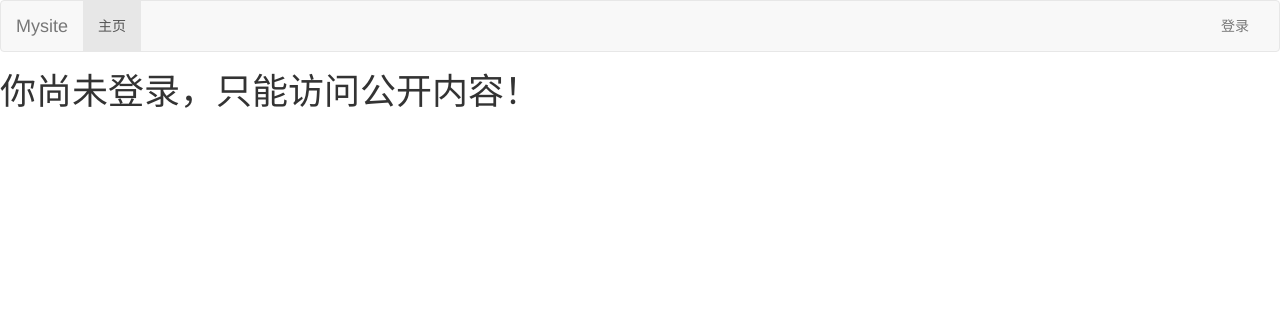
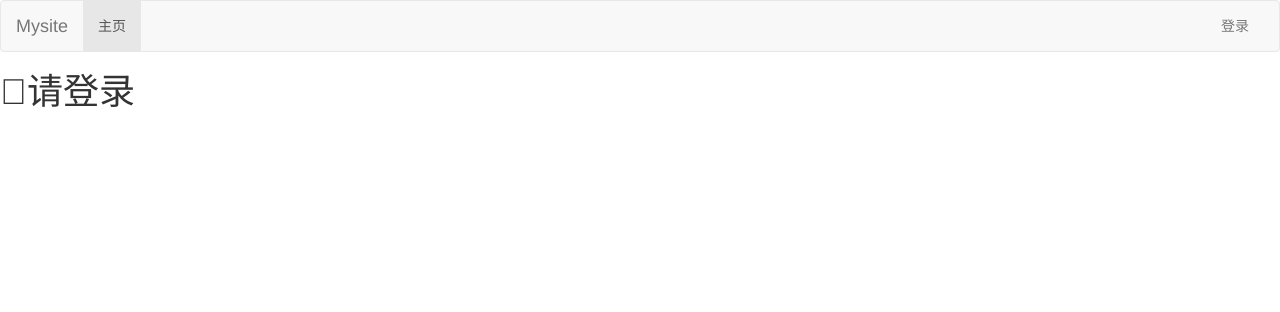
Before and after one commit to xrl2408/intern_DataControl_Web, a Django app: page /index/ in a window 1280 px wide. Shown: the top 312 px of the page. Run offline with Django 3.2, Linux system fonts and the light colour scheme; some libraries are stand-ins or nearby versions.

Commit message:
for test

```diff
--- a/first/templates/info_all.html
+++ b/first/templates/info_all.html
@@ -57,7 +57,7 @@
     </table>
     {% else %}
 
-    <h1>你尚未登录，只能访问公开内容！</h1>
+    <h1 class="glyphicon-align-center">请登录</h1>
 
     {% endif %}
 
```
